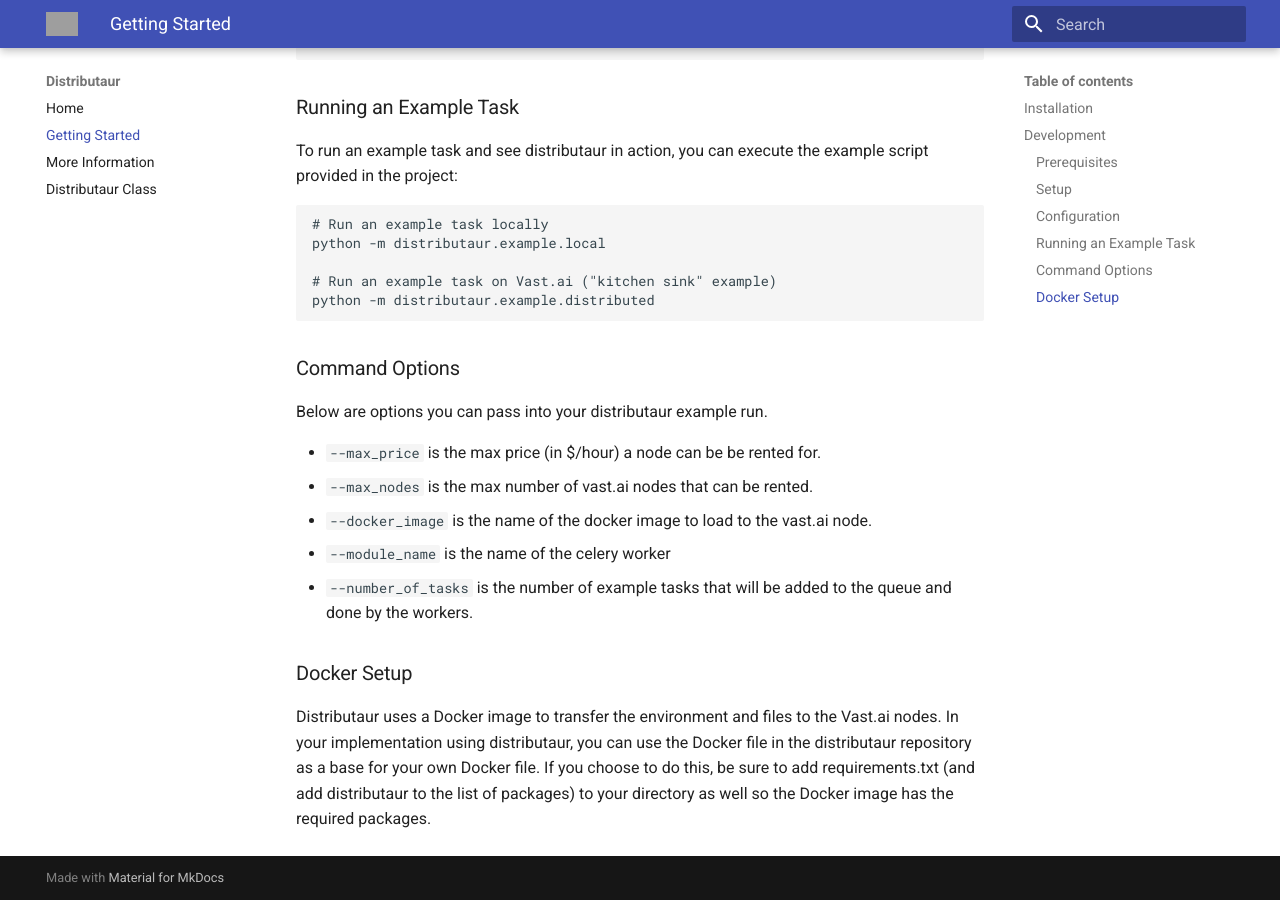
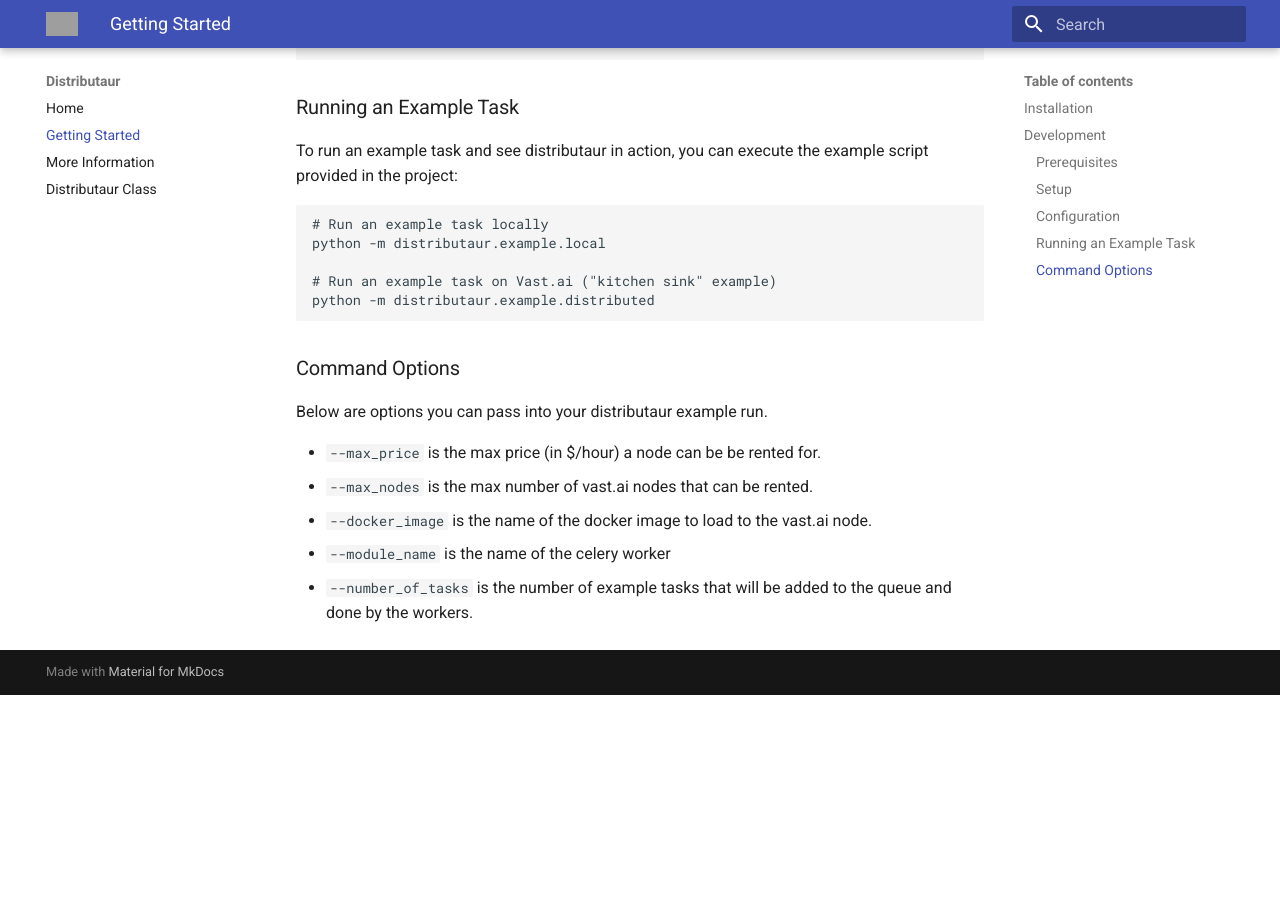
Before and after one commit to DeepAI-Research/Distributask, an MkDocs documentation site: the page built from docs/getting_started.md, in a window 1280 px wide and 900 px high, scrolled down 1258 px. Built offline with MkDocs 1.6.1 and Material for MkDocs 9.7.7, drawn with Linux system fonts in a browser that asks for light colours; after the commit the page ends 1953 px from its top, so only the background shows below that; grey boxes are pictures that could not be loaded.

Commit message:
another quick fix

```diff
--- a/docs/getting_started.md
+++ b/docs/getting_started.md
@@ -75,7 +75,3 @@
 - `--docker_image` is the name of the docker image to load to the vast.ai node.
 - `--module_name` is the name of the celery worker
 - `--number_of_tasks` is the number of example tasks that will be added to the queue and done by the workers.
-
-### Docker Setup
-
-Distributaur uses a Docker image to transfer the environment and files to the Vast.ai nodes. In your implementation using distributaur, you can use the Docker file in the distributaur repository as a base for your own Docker file. If you choose to do this, be sure to add requirements.txt (and add distributaur to the list of packages) to your directory as well so the Docker image has the required packages.
```
